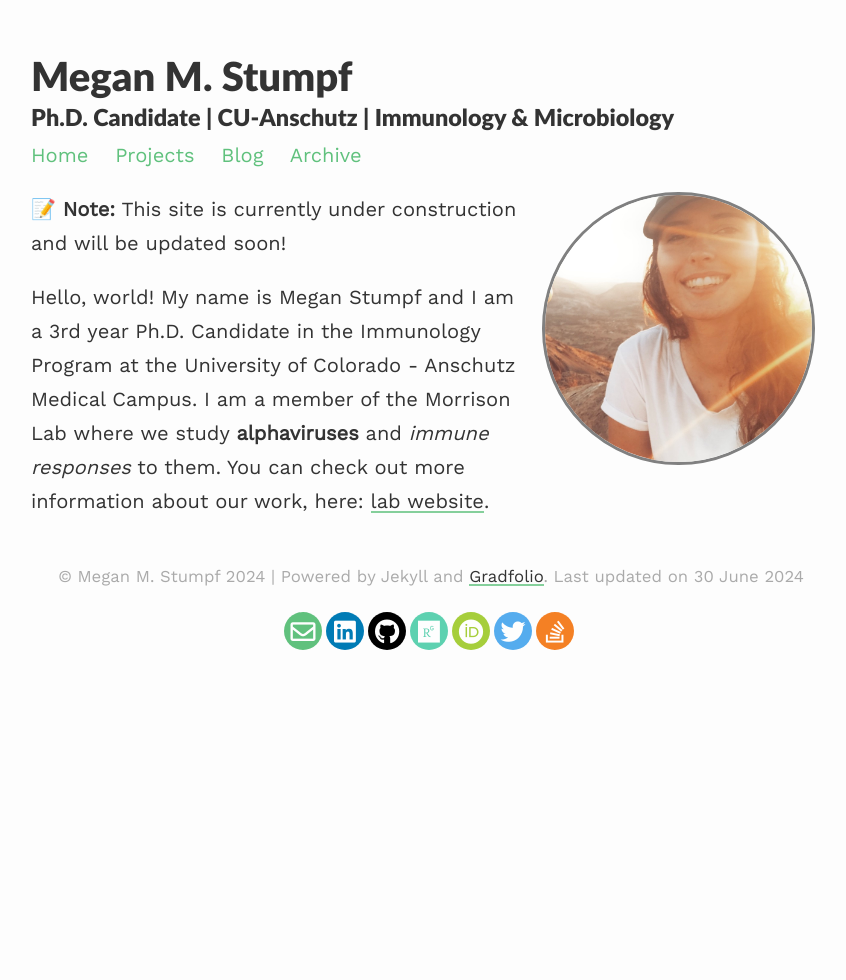
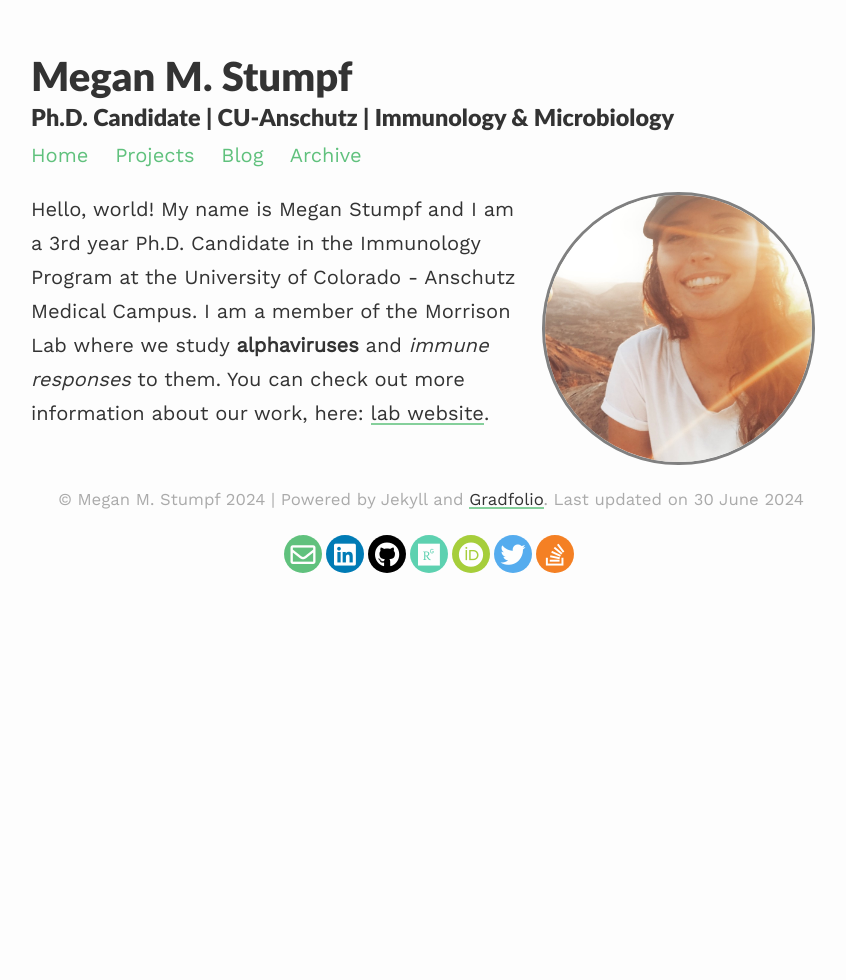
Before and after one commit to meganstumpf/meganstumpf.github.io, a Jekyll site: the page built from index.md, in a window 1280 px wide. Shown: the whole page, without its empty margins (209-1055 px from the left). Built offline with Jekyll 4.4.1, drawn with Linux system fonts in a browser that asks for light colours; nearby versions of some CDN libraries.

Commit message:
Update index.md

```diff
--- a/index.md
+++ b/index.md
@@ -7,6 +7,4 @@ profile:
 published: true
 ---
 
-📝 **Note:** This site is currently under construction and will be updated soon!
-
 Hello, world! My name is Megan Stumpf and I am a 3rd year Ph.D. Candidate in the Immunology Program at the University of Colorado - Anschutz Medical Campus. I am a member of the Morrison Lab where we study **alphaviruses** and *immune responses* to them. You can check out more information about our work, here: [lab website](https://medschool.cuanschutz.edu/immunology-and-microbiology/immu-micro-labs/morrison-lab).
```
